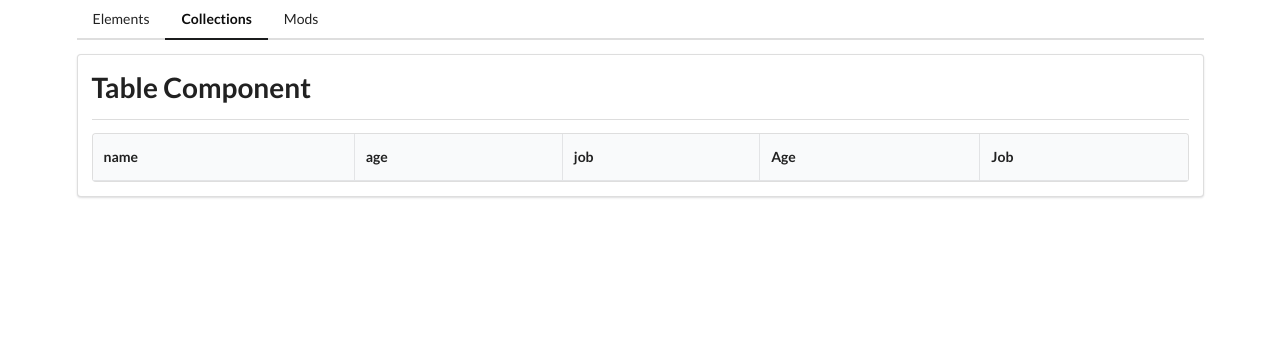
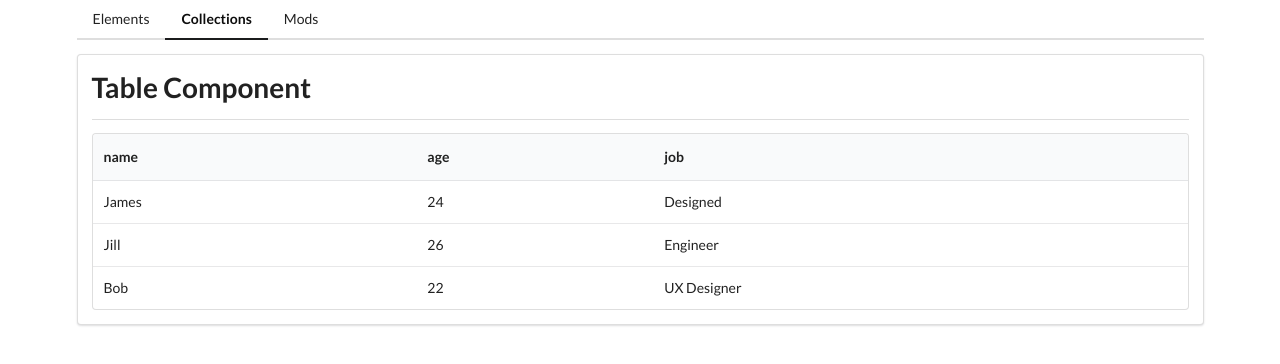
Before and after one commit to Tony940426/Angular-Comps, an Angular app: page /collections in a window 1280 px wide. Shown: the top 364 px of the page. Built offline with nearby package versions, Linux system fonts and the light colour scheme.

Commit message:
Trying to implement the table body content

```diff
--- a/src/app/collections/table/table.component.html
+++ b/src/app/collections/table/table.component.html
@@ -1,8 +1,15 @@
-<table class="ui celled table">
+<table class="ui table">
     <thead>
         <tr>
-            <th *ngFor = "let header of headers"> {{ header.label }} </th>
-            <th>Age</th>
-            <th>Job</th>
+            <th *ngFor = "let header of headers">
+                {{ header.label }}
+            </th>
         </tr>
     </thead>
+    <tbody>
+        <tr *ngFor = "let record of data">
+            <td *ngFor = "let header of headers">
+                {{ record[header.key] }}
+            </td>
+        </tr>
+    </tbody>
--- a/src/app/collections/table/table.component.ts
+++ b/src/app/collections/table/table.component.ts
@@ -6,8 +6,8 @@ import { Component, OnInit, Input } from '@angular/core';
   styleUrls: ['./table.component.css']
 })
 export class TableComponent implements OnInit {
-  @Input() data: { name: string; age: number; job: string; }[] = [];
-  @Input() headers: { key: string; label: string; }[] = [];
+  @Input() data: { name: any; age: any; job: any; }[] = [];
+  @Input() headers: { key: any; label: any; }[] = [];
 
 constructor(){}
 
```
